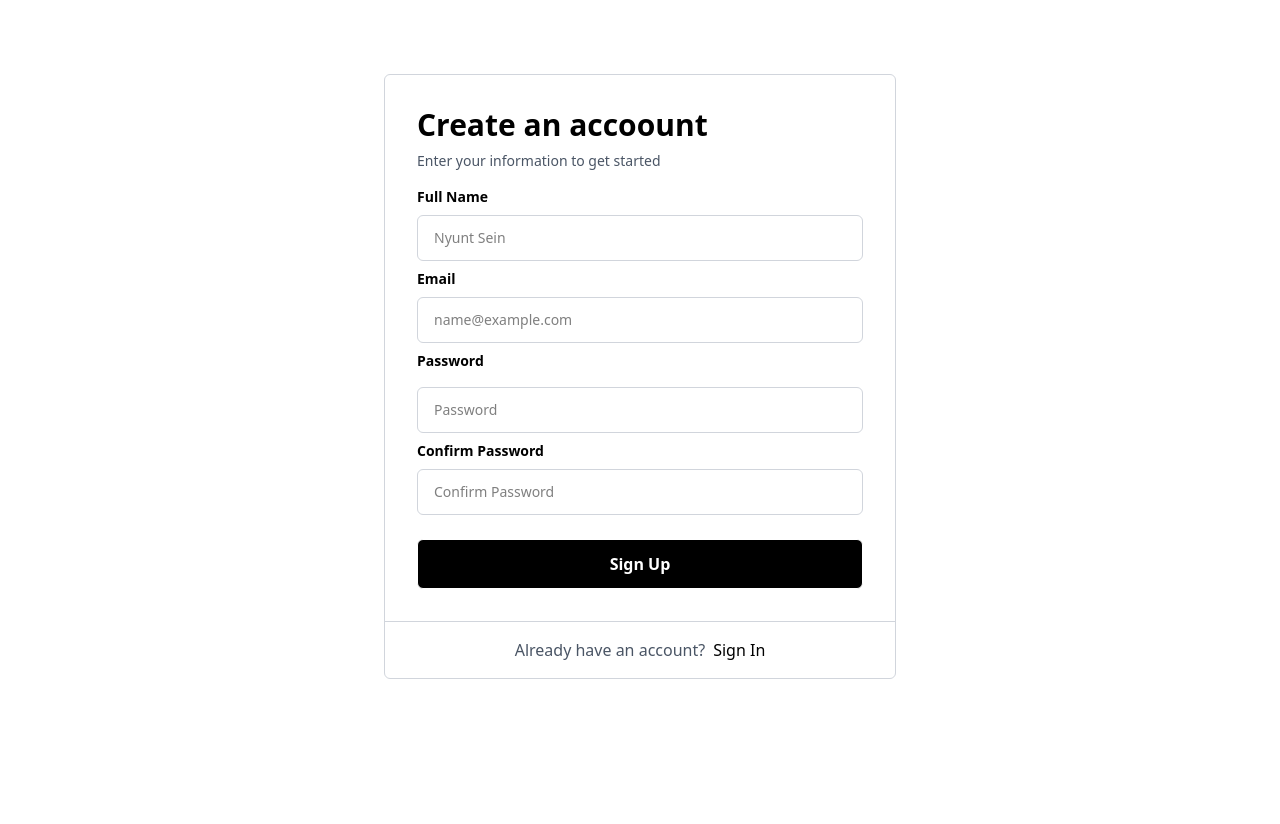
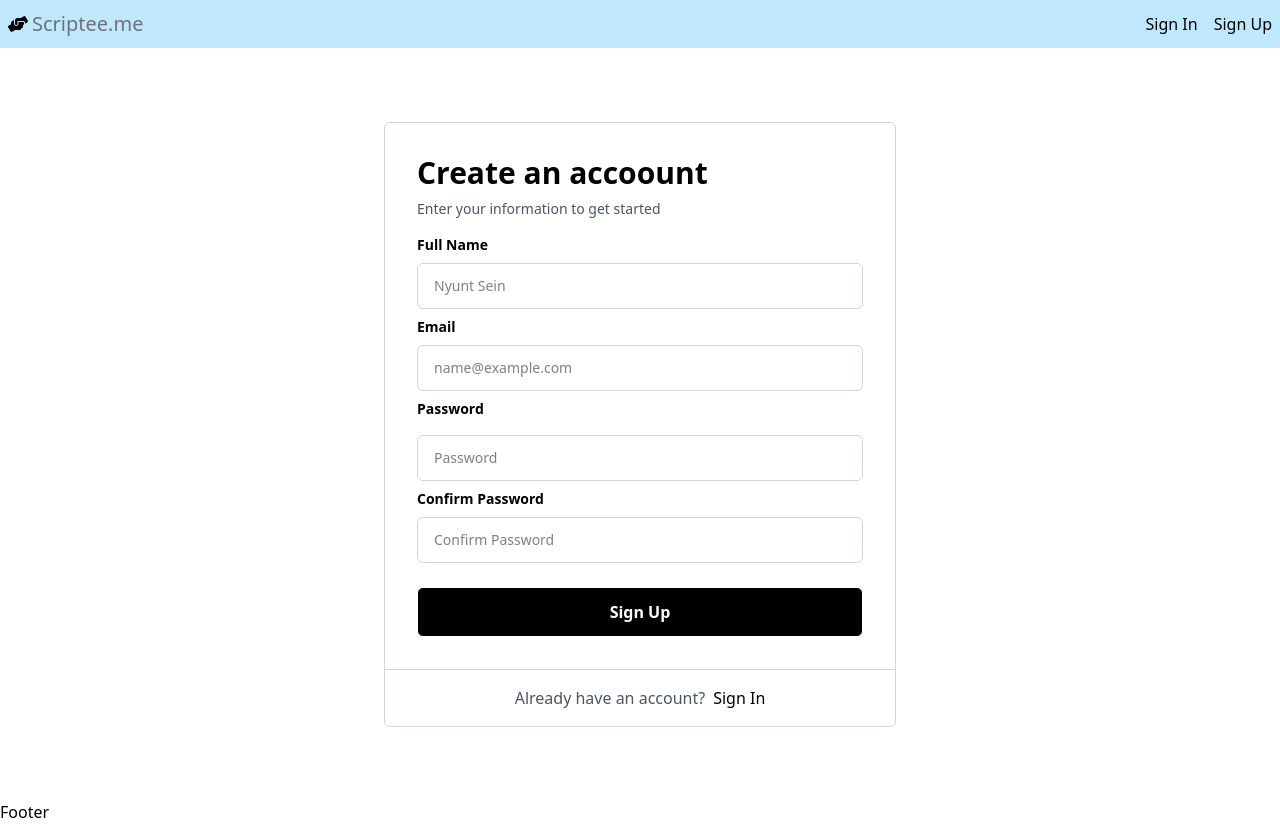
Before and after one commit to NS-25/scriptee.me, a React (Vite) app: page /signup in a window 1280 px wide. Before the commit the page ends 800 px from the top, so only its background shows below. Built offline with nearby package versions, Linux system fonts and the light colour scheme.

Commit message:
created layout for navbar and footer

```diff
--- /dev/null
+++ b/src/components/Content.tsx
@@ -0,0 +1,7 @@
+import React from "react";
+
+const Content = () => {
+  return <div> Content</div>;
+};
+
+export default Content;
--- /dev/null
+++ b/src/components/Footer.tsx
@@ -0,0 +1,7 @@
+import React from "react";
+
+const Footer = () => {
+  return <div> Footer</div>;
+};
+
+export default Footer;
--- /dev/null
+++ b/src/components/Layout.tsx
@@ -0,0 +1,16 @@
+import React from "react";
+import Navbar from "./Navbar";
+import Content from "./Content";
+import Footer from "./Footer";
+
+const Layout = ({ children }) => {
+  return (
+    <div>
+      <Navbar />
+      {children}
+      <Footer />
+    </div>
+  );
+};
+
+export default Layout;
--- a/src/components/SignUp.tsx
+++ b/src/components/SignUp.tsx
@@ -1,16 +1,16 @@
 import { useNavigate } from "react-router-dom";
+import Layout from "./Layout";
 
 const SignUp = () => {
   const navigate = useNavigate();
 
-  //
   const handleSignInRedirect = (e) => {
     e.preventDefault();
     navigate("/signin");
   };
 
   return (
-    <>
+    <Layout>
       <div
         id="wrapper"
         className=" p-4 min-h-[calc(100vh-3em)] grid place-items-center"
@@ -83,7 +83,7 @@
           </div>
         </div>
       </div>
-    </>
+    </Layout>
   );
 };
 
```
